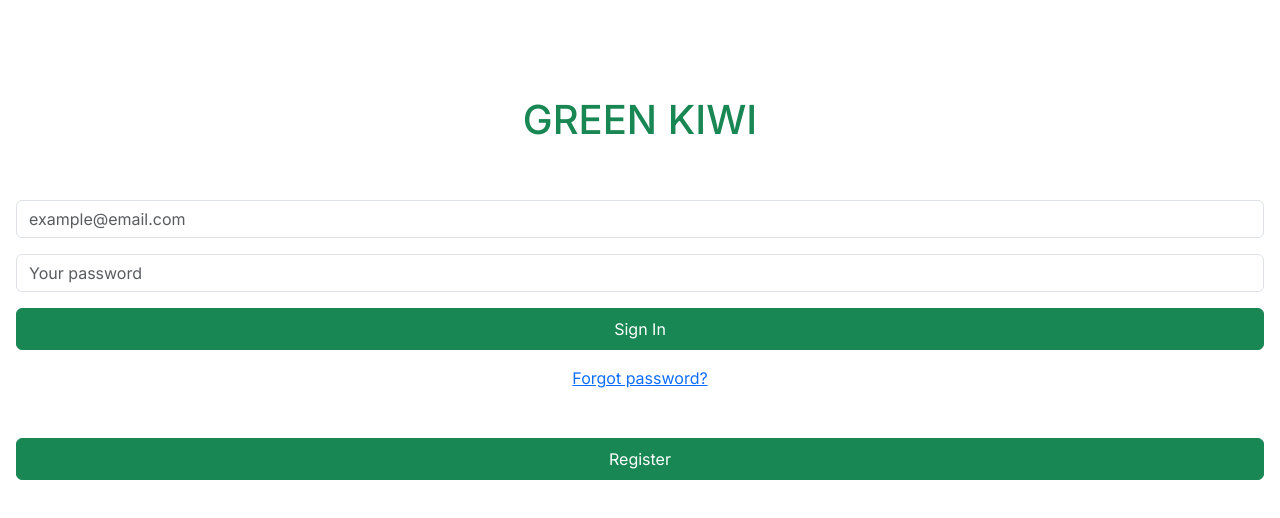
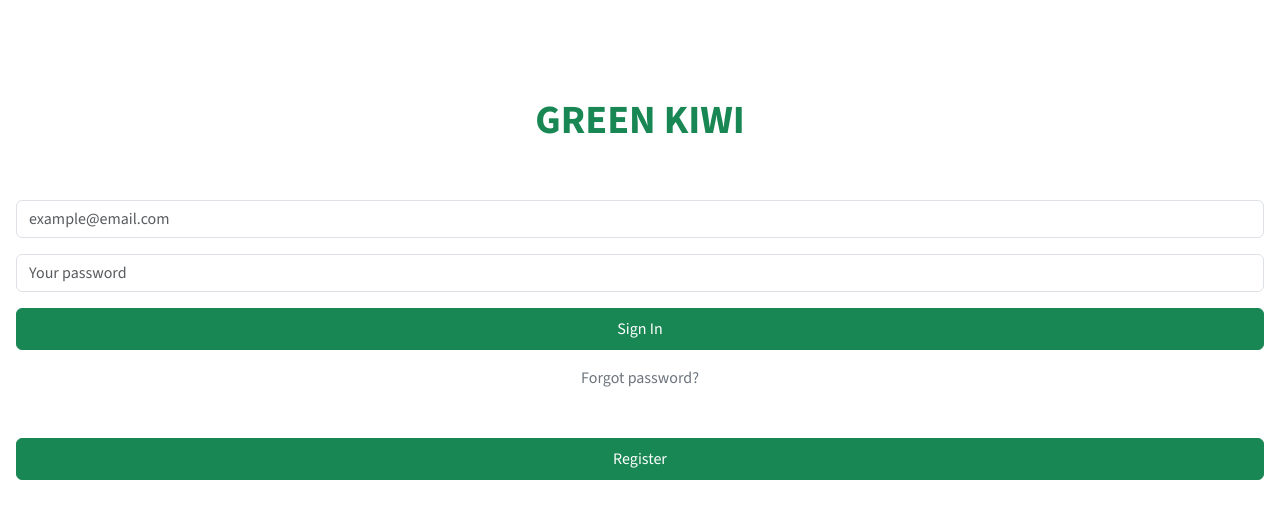
Before and after one commit to Seongrok-Shin/govhack2023_frontend, a Next.js app: page /login in a window 1280 px wide. Shown: the top 518 px of the page. Built offline with nearby package versions, Linux system fonts and the light colour scheme; no server answers; a web font is replaced by a local one.

Commit message:
[Update] Adding font to login page.

```diff
--- a/src/app/login/page.js
+++ b/src/app/login/page.js
@@ -7,6 +7,7 @@ import { useRouter } from 'next/navigation';
 
 import Link from 'next/link';
 import '../main.scss';
+import "../font-config.css";
 import 'bootstrap/dist/css/bootstrap.css';
 import { ENVIRONMENT, FEATURE_FLAGS } from '../env';
 
@@ -41,7 +42,7 @@ export default function Login() {
   return (
     <div className="d-flex justify-content-center align-items-center">
       <form className="px-3 pt-5 w-100">
-        <h1 className="text-center source_sans py-5 text-success">GREEN KIWI</h1>
+        <h1 className="text-center bold py-5 text-success">GREEN KIWI</h1>
         <div className="form-group">
           <input
             id="email"
@@ -72,7 +73,7 @@ export default function Login() {
           </button>
         </div>
         <div className="fs-6 pt-3 text-center">
-          <Link href="/forgot">Forgot password?</Link>
+          <Link href="/forgot" className="light text-decoration-none text-secondary">Forgot password?</Link>
         </div>
         <div className="form-group d-flex justify-content-center py-5">
           <button
```
